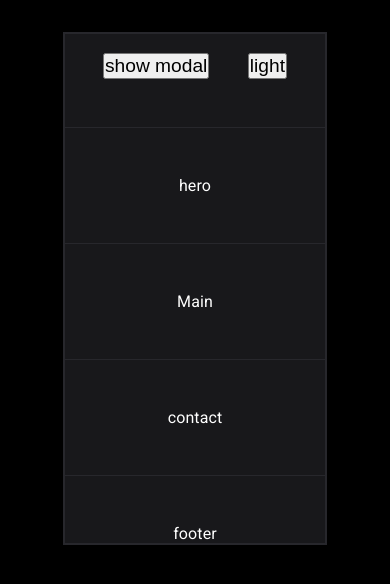
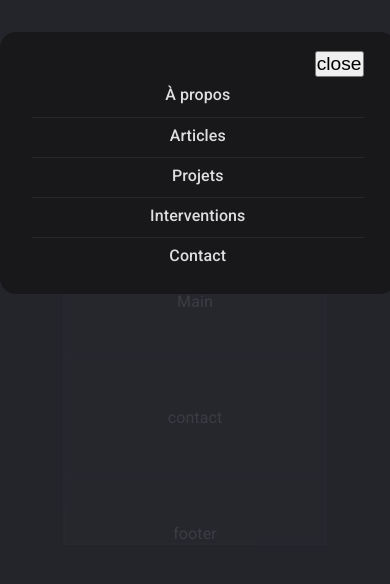
Before and after one commit to bilelmahmoud/Portfolio, a React (Vite) app: page / in a window 390 px wide. Both pictures are taken after a click on the button "show modal". Shown: the top 584 px of the page. Built offline with nearby package versions, Linux system fonts and the light colour scheme.

Commit message:
Implémenter un modal animé pour le menu responsive mobile

```diff
--- a/src/components/1-header/Header.jsx
+++ b/src/components/1-header/Header.jsx
@@ -4,9 +4,14 @@ import './header.css'
 
 const Header = () => {
 
+  const [showModal, setShowModal] = useState(false)
   return (
     <header className=' flex'>
-      <button className='menu'>show modal</button>
+      <button onClick={() => {
+
+        setShowModal(true)
+
+      }} className='menu'>show modal</button>
 
       <div/>
 
@@ -22,6 +27,31 @@ const Header = () => {
       </nav>
 
       <button>light</button>
+
+
+{ showModal && (
+  <div className='fixed'>
+
+  <ul className='modal'>
+  <li>
+    <button onClick={() =>  {
+       setShowModal(false)
+    }}>close</button>
+  </li>
+  <li><a href="">À propos</a></li>
+  <li><a href="">Articles</a></li>
+  <li><a href="">Projets</a></li>
+  <li><a href="">Interventions</a></li>
+  <li><a href="">Contact</a></li>
+  </ul>
+
+</div>
+
+)}
+
+
+
+
     </header>
   )
 }
--- a/src/components/1-header/header.css
+++ b/src/components/1-header/header.css
@@ -32,6 +32,62 @@ header button.menu{
     display: none;
 }
 
+/* modal */
+header .fixed{
+   position: fixed;
+   inset: 0;
+   background-color: rgb(40, 40, 48, 0.91);
+
+
+}
+
+@keyframes mymove {
+    0%   {scale: 0;}
+
+    60%   {scale: 1.2;}
+
+    100% {scale: 1;}
+  }
+
+header .fixed ul.modal {
+    animation: mymove 0.7s;
+    scale: 1;
+    width: 85%;
+    margin-left: auto;
+    margin-right: auto;
+    margin-top: 2rem;
+    border-radius: 1rem;
+    padding: 1rem 2rem ;
+    background-color:var(--secondary) ;
+
+}
+
+header .fixed ul.modal li{
+    border-bottom: 1px solid var(--border);
+    padding-bottom: 0.77rem;
+    padding-top: 0.5rem;
+
+}
+
+header .fixed ul.modal li:last-child{
+    border: none;
+
+}
+header .fixed ul.modal li a{
+    font-size: 1rem;
+
+}
+
+header .fixed ul.modal li:first-child{
+    text-align: right;
+    border: none;
+    padding-bottom: 0rem;
+    padding-top: 0.2rem;
+
+}
+
+
+
 
 @media (max-width: 700px){
     header.flex nav{
--- a/src/components/5-footer/Footer.jsx
+++ b/src/components/5-footer/Footer.jsx
@@ -4,9 +4,9 @@ import './footer.css'
 const Footer = () => {
 
   return (
-    <>
+  <footer>
      footer
-    </>
+  </footer>
   )
 }
 
--- a/src/components/5-footer/footer.css
+++ b/src/components/5-footer/footer.css
@@ -0,0 +1,4 @@
+/* footer{
+    position: relative;
+    z-index: 5;
+} */
```
